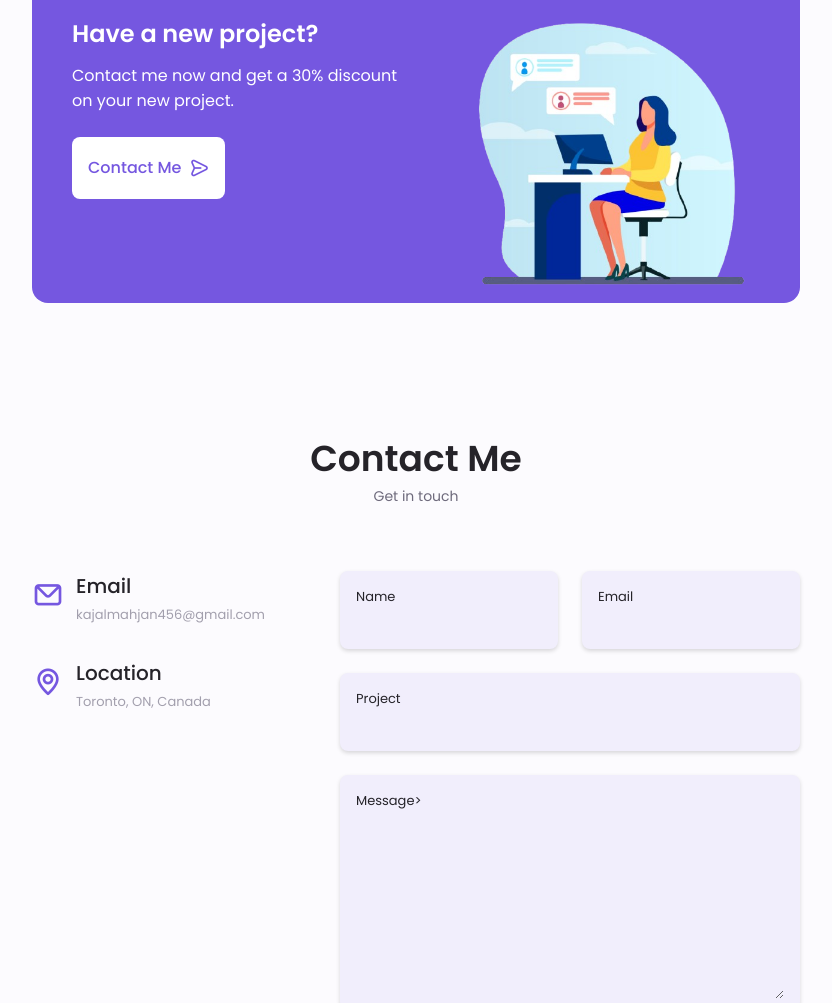
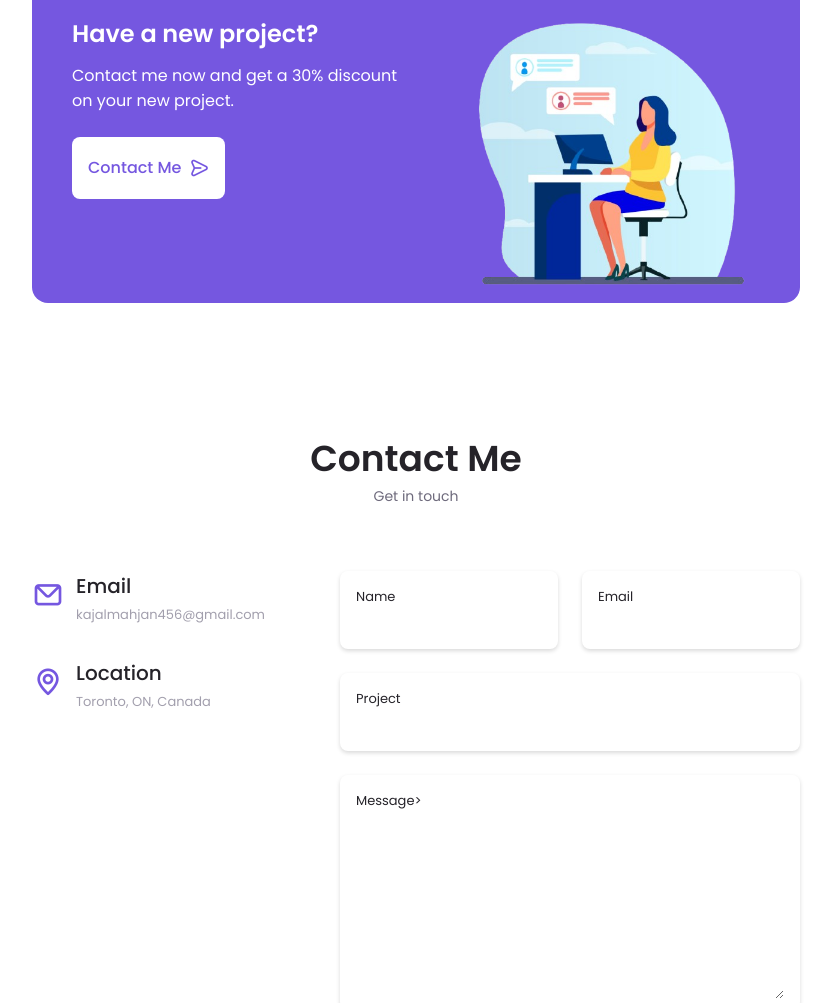
Before and after one commit to kajalmahajan23/kajalmahajan23.github.io, a plain HTML site: page index.html in a window 1280 px wide. Shown: the part 4368-5371 px from the top of the page, without its empty margins (224-1056 px from the left). Drawn offline with nearby package versions, Linux system fonts and the light colour scheme.

Commit message:
Updated-Style.css

```diff
--- a/css/styles.css
+++ b/css/styles.css
@@ -21,8 +21,8 @@
   --title-color: hsl(var(--hue-color), 8%, 15%);
   --text-color: hsl(var(--hue-color), 8%, 45%);
   --text-color-light: hsl(var(--hue-color), 8%, 65%);
-  --input-color: hsl(var(--hue-color), 70%, 96%);
-  --body-color: hsl(var(--hue-color), 60%, 99%);
+  /* --input-color: hsl(var(--hue-color), 70%, 96%);
+  --body-color: hsl(var(--hue-color), 60%, 99%); */
   --container-color: var(--body-color);
   /* used for the modals as well */
   --scroll-bar-color: hsl(var(--hue-color), 12%, 90%);
```
